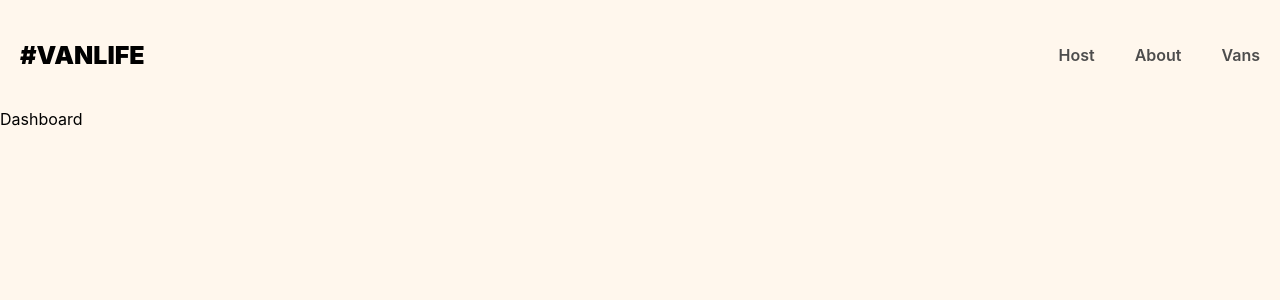
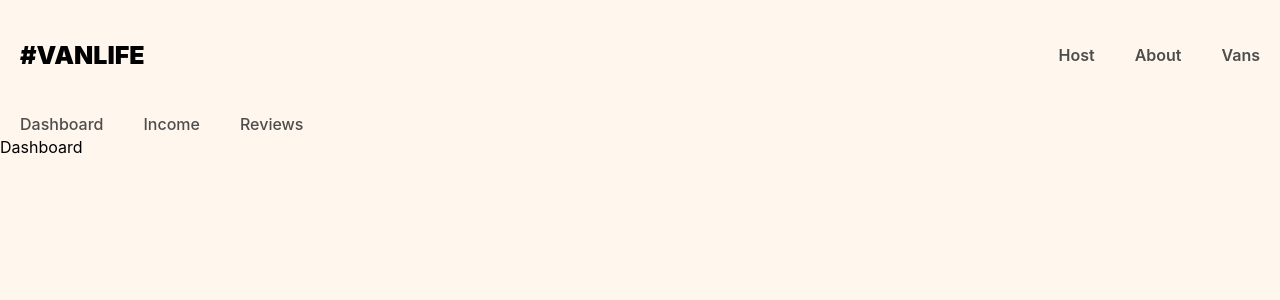
Before and after one commit to makyzi/van-life, a React (Vite) app: page /host in a window 1280 px wide. Shown: the top 300 px of the page. Built offline with nearby package versions, Linux system fonts and the light colour scheme; what miragejs would draw is missing.

Commit message:
finished host routing

```diff
--- a/index.css
+++ b/index.css
@@ -280,3 +280,20 @@
 	color: white;
 	font-size: 1.125rem;
 }
+
+.host-nav {
+	display: flex;
+}
+
+.host-nav a {
+	text-decoration: none;
+	color: #4d4d4d;
+	font-weight: 500;
+	padding: 5px 20px;
+}
+
+.host-nav a:hover {
+	color: #161616;
+	text-decoration: underline;
+	font-weight: 600;
+}
--- a/index.jsx
+++ b/index.jsx
@@ -6,7 +6,7 @@
 
 import Layout from './components/Layout'
 
-import { Dashboard, Income, Reviews } from './pages/Host'
+import { Dashboard, Income, Reviews, HostLayout } from './pages/Host'
 
 import './server'
 
@@ -14,14 +14,16 @@
 	return (
 		<BrowserRouter>
 			<Routes>
-				<Route element={<Layout />}>
-					<Route path="/" element={<Home />} />
-					<Route path="/about" element={<About />} />
-					<Route path="/vans" element={<Vans />} />
-					<Route path="/vans/:id" element={<VanDetail />} />
-					<Route path="/host" element={<Dashboard />}>
-						<Route path="/host/income" element={<Income />} />
-						<Route path="/host/reviews" element={<Reviews />} />
+				<Route path="/" element={<Layout />}>
+					<Route index element={<Home />} />
+					<Route path="about" element={<About />} />
+					<Route path="vans" element={<Vans />} />
+					<Route path="vans/:id" element={<VanDetail />} />
+
+					<Route path="host" element={<HostLayout />}>
+						<Route index element={<Dashboard />} />
+						<Route path="income" element={<Income />} />
+						<Route path="reviews" element={<Reviews />} />
 					</Route>
 				</Route>
 			</Routes>
--- /dev/null
+++ b/pages/Host/HostLayout.jsx
@@ -0,0 +1,17 @@
+import React from 'react'
+import { Link, Outlet } from 'react-router-dom'
+
+const HostLayout = () => {
+	return (
+		<>
+			<nav className="host-nav">
+				<Link to="/host">Dashboard</Link>
+				<Link to="/host/income">Income</Link>
+				<Link to="/host/reviews">Reviews</Link>
+			</nav>
+			<Outlet />
+		</>
+	)
+}
+
+export default HostLayout
--- a/pages/Host/index.js
+++ b/pages/Host/index.js
@@ -1,5 +1,6 @@
 import Dashboard from './Dashboard'
 import Income from './Income'
 import Reviews from './Reviews'
+import HostLayout from './HostLayout'
 
-export { Dashboard, Income, Reviews }
+export { Dashboard, Income, Reviews, HostLayout }
```
